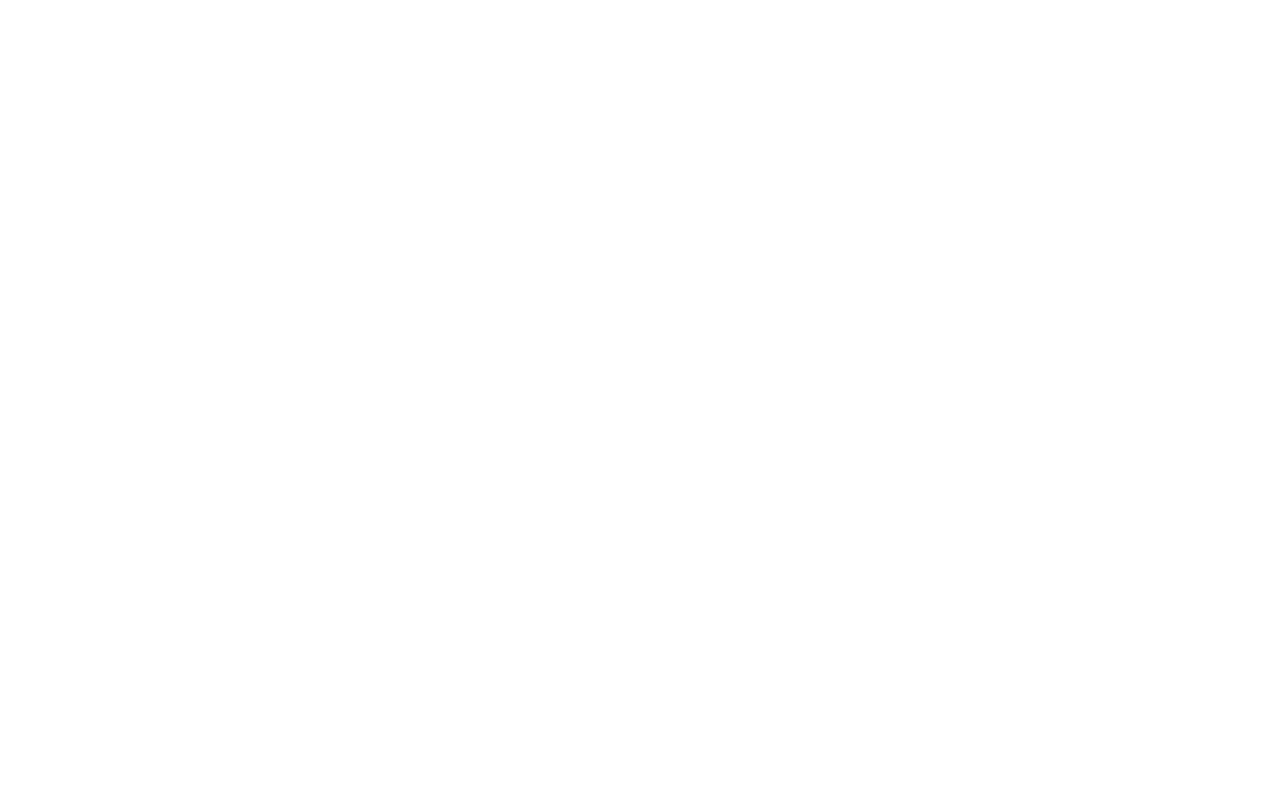
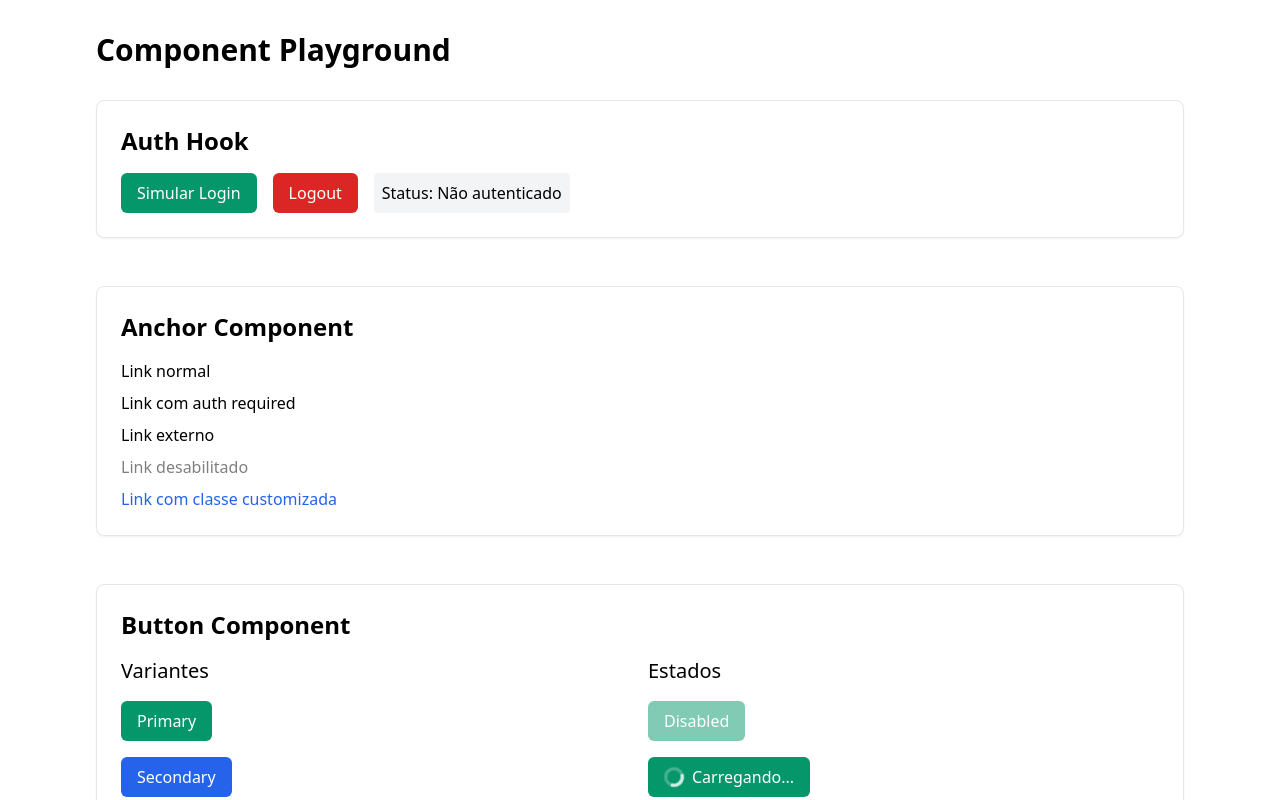
Before and after one commit to MelissaMaximo/FrontEnd_PsiFacilita, a React (Vite) app: page /playground in a window 1280 px wide. Before the commit this address had no page. Shown: the top 800 px of the page. Built offline with nearby package versions, Linux system fonts and the light colour scheme.

Commit message:
Adicionando Playground em Routes

```diff
--- a/src/routes.tsx
+++ b/src/routes.tsx
@@ -7,6 +7,8 @@
 import Documents from './pages/Documents';
 import Settings from './pages/Settings';
 import MainLayout from './components/layout/MainLayout/MainLayout';
+import { Playground } from './playground/playground';
+
 
 const AppRoutes: React.FC = () => {
   return (
@@ -15,8 +17,8 @@
       <Route path="/" element={<Login />} />
       <Route path="/login" element={<Login />} />
 
-      {/* Rotas com layout */}
-      <Route element={<MainLayout children={undefined} sidebarOpen={false} setSidebarOpen={function (): void {
+      {/* Rotas principais com layout */}
+      <Route element={<MainLayout sidebarOpen={false} setSidebarOpen={function (): void {
         throw new Error('Function not implemented.');
       } } />}>
         <Route path="/dashboard" element={<Dashboard />} />
@@ -25,6 +27,9 @@
         <Route path="/documents" element={<Documents />} />
         <Route path="/settings" element={<Settings />} />
       </Route>
+
+      {/* Rota do Playground SEM layout do sistema */}
+      <Route path="/playground" element={<Playground />} />
     </Routes>
   );
 };
```
